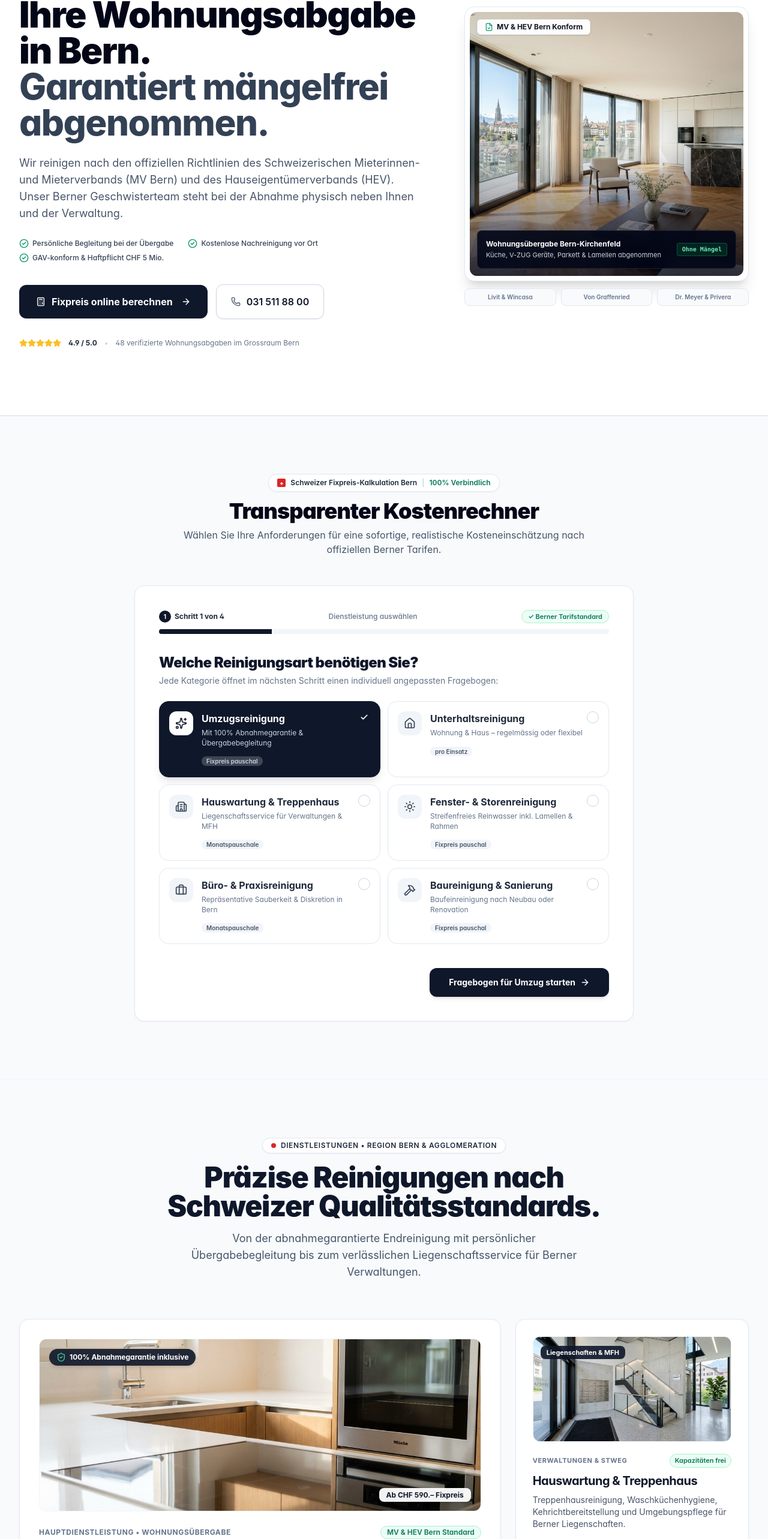
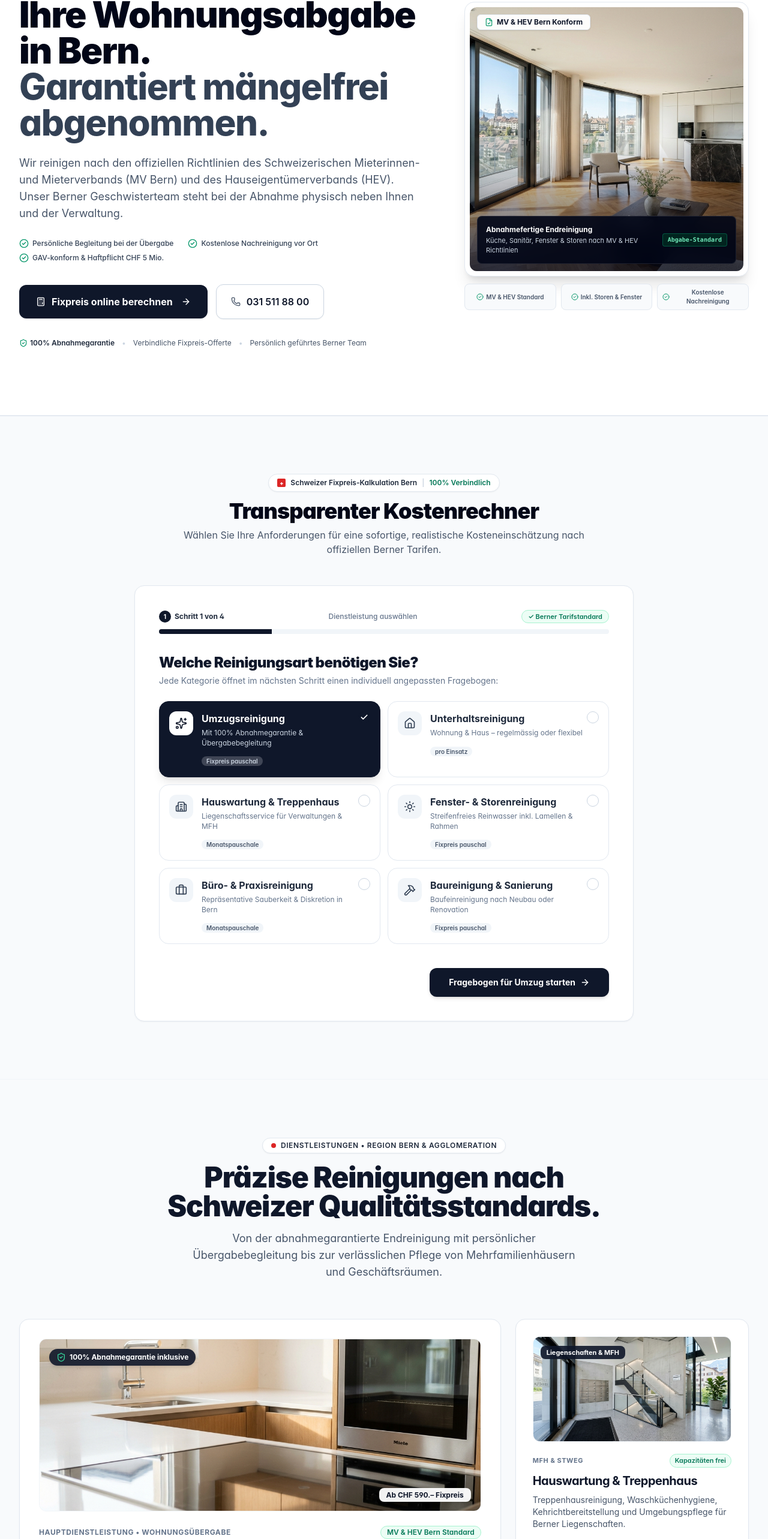
Before and after one commit to drisslourini-debug/aura-reinigung-bern, a Next.js app: page / in a window 1280 px wide. Shown: the part 220-2786 px from the top of the page at 60% size. Built offline with nearby package versions, Linux system fonts and the light colour scheme.

Commit message:
feat(copy): grounded and authentic Swiss copy, eliminate unverified claims and property management name-dropping

```diff
--- a/scripts/test-audit-deep.js
+++ b/scripts/test-audit-deep.js
@@ -40,7 +40,7 @@ async function deepAudit() {
       const parsed = JSON.parse(rawJson);
       console.log(`✓ [PASS] Valid JSON-LD found. @type: ${parsed["@type"]}, Name: ${parsed.name}`);
       console.log(`✓ [PASS] Address: ${parsed.address?.streetAddress}, ${parsed.address?.postalCode} ${parsed.address?.addressLocality}`);
-      console.log(`✓ [PASS] Rating: ${parsed.aggregateRating?.ratingValue} (${parsed.aggregateRating?.reviewCount} Reviews)`);
+      console.log(`✓ [PASS] Services cataloged: ${parsed.hasOfferCatalog?.itemListElement?.length || 0} offers`);
       console.log(`✓ [PASS] Geo: Lat ${parsed.geo?.latitude}, Long ${parsed.geo?.longitude}`);
     } catch (e) {
       console.log(`✗ [FAIL] Invalid JSON-LD syntax: ${e.message}`);
--- a/src/app/layout.tsx
+++ b/src/app/layout.tsx
@@ -137,13 +137,6 @@ export default function RootLayout({
         closes: "17:00",
       },
     ],
-    aggregateRating: {
-      "@type": "AggregateRating",
-      ratingValue: "4.9",
-      reviewCount: "48",
-      bestRating: "5",
-      worstRating: "1",
-    },
     hasOfferCatalog: {
       "@type": "OfferCatalog",
       name: "Reinigungsdienstleistungen Kanton Bern",
--- a/src/components/home/BeforeAfterSlider.tsx
+++ b/src/components/home/BeforeAfterSlider.tsx
@@ -47,7 +47,7 @@ export function BeforeAfterSlider() {
             Der Unterschied bei der Wohnungsabgabe
           </h2>
           <p className="mt-3 text-xs sm:text-base text-slate-300">
-            Wischen Sie mit dem Schieberegler, um typische Beanstandungspunkte der Berner Liegenschaftsverwaltungen mit unserem Abgabestandard zu vergleichen.
+            Wischen Sie mit dem Schieberegler, um typische Beanstandungspunkte bei der Wohnungsabgabe mit unserem gründlichen Reinigungsstandard zu vergleichen.
           </p>
 
           {/* Mobile Swipe Badge */}
--- a/src/components/home/BentoGrid.tsx
+++ b/src/components/home/BentoGrid.tsx
@@ -28,7 +28,7 @@ export function BentoGrid() {
             Präzise Reinigungen nach Schweizer Qualitätsstandards.
           </h2>
           <p className="mt-4 text-base sm:text-lg text-slate-600 leading-relaxed max-w-2xl mx-auto">
-            Von der abnahmegarantierte Endreinigung mit persönlicher Übergabebegleitung bis zum verlässlichen Liegenschaftsservice für Berner Verwaltungen.
+            Von der abnahmegarantierte Endreinigung mit persönlicher Übergabebegleitung bis zur verlässlichen Pflege von Mehrfamilienhäusern und Geschäftsräumen.
           </p>
         </div>
 
@@ -133,7 +133,7 @@ export function BentoGrid() {
 
               <div className="flex items-center justify-between mb-2">
                 <span className="text-[11px] font-bold text-slate-500 uppercase tracking-wider">
-                  Verwaltungen & STWEG
+                  MFH & STWEG
                 </span>
                 <span className="text-[11px] font-semibold text-emerald-700 bg-emerald-50 px-2 py-0.5 rounded-full border border-emerald-200">
                   Kapazitäten frei
--- a/src/components/home/CostEstimator.tsx
+++ b/src/components/home/CostEstimator.tsx
@@ -1303,7 +1303,7 @@ export function CostEstimator({ initialService }: CostEstimatorProps = {}) {
                   </span>
                   <span className="inline-flex items-center gap-1.5 text-[11px] text-emerald-300 bg-emerald-950/80 border border-emerald-800/80 px-2.5 py-0.5 rounded-full font-medium">
                     <ShieldCheck className="w-3.5 h-3.5 text-emerald-400" />
-                    <span>Inkl. 8.1% MwSt. & Abnahme</span>
+                    <span>Inkl. 100% Abnahmegarantie</span>
                   </span>
                 </div>
 
--- a/src/components/home/HeroSection.tsx
+++ b/src/components/home/HeroSection.tsx
@@ -10,7 +10,6 @@ import {
   Calculator,
   Phone,
   FileCheck,
-  Star,
 } from "lucide-react";
 import { SITE_CONFIG } from "@/config/site.config";
 
@@ -87,16 +86,16 @@ export function HeroSection() {
               </a>
             </div>
 
-            {/* Real Rating Proof Strip */}
-            <div className="pt-2 flex items-center justify-center lg:justify-start gap-3 text-xs text-slate-500">
-              <div className="flex text-amber-500">
-                {[...Array(5)].map((_, i) => (
-                  <Star key={i} className="w-3.5 h-3.5 fill-amber-400 stroke-amber-400" />
-                ))}
-              </div>
-              <span className="font-bold text-slate-800">4.9 / 5.0</span>
+            {/* Genuine Service Commitments */}
+            <div className="pt-2 flex flex-wrap items-center justify-center lg:justify-start gap-x-3 gap-y-1 text-xs text-slate-600">
+              <span className="font-semibold text-slate-800 flex items-center gap-1">
+                <ShieldCheck className="w-3.5 h-3.5 text-emerald-600" />
+                100% Abnahmegarantie
+              </span>
               <span className="text-slate-300">•</span>
-              <span>48 verifizierte Wohnungsabgaben im Grossraum Bern</span>
+              <span>Verbindliche Fixpreis-Offerte</span>
+              <span className="text-slate-300">•</span>
+              <span>Persönlich geführtes Berner Team</span>
             </div>
           </div>
 
@@ -128,30 +127,33 @@ export function HeroSection() {
                     <div className="flex items-center justify-between text-xs">
                       <div>
                         <div className="font-bold text-white">
-                          Wohnungsübergabe Bern-Kirchenfeld
+                          Abnahmefertige Endreinigung
                         </div>
                         <div className="text-[11px] text-slate-300 mt-0.5">
-                          Küche, V-ZUG Geräte, Parkett & Lamellen abgenommen
+                          Küche, Sanitär, Fenster & Storen nach MV & HEV Richtlinien
                         </div>
                       </div>
                       <span className="text-[10px] font-mono font-bold text-emerald-300 bg-emerald-950/80 px-2 py-0.5 rounded border border-emerald-700/60 shrink-0">
-                        Ohne Mängel
+                        Abgabe-Standard
                       </span>
                     </div>
                   </div>
                 </div>
               </div>
 
-              {/* Swiss Handover Property Management Badges */}
-              <div className="mt-3 grid grid-cols-3 gap-2 text-center text-[10px] font-semibold text-slate-500">
-                <div className="py-1.5 px-2 rounded-lg bg-slate-50 border border-slate-200">
-                  Livit & Wincasa
+              {/* Swiss Handover Quality Standards */}
+              <div className="mt-3 grid grid-cols-3 gap-2 text-center text-[10px] font-semibold text-slate-600">
+                <div className="py-1.5 px-2 rounded-lg bg-slate-50 border border-slate-200 flex items-center justify-center gap-1">
+                  <CheckCircle2 className="w-3 h-3 text-emerald-600 shrink-0" />
+                  <span>MV & HEV Standard</span>
                 </div>
-                <div className="py-1.5 px-2 rounded-lg bg-slate-50 border border-slate-200">
-                  Von Graffenried
+                <div className="py-1.5 px-2 rounded-lg bg-slate-50 border border-slate-200 flex items-center justify-center gap-1">
+                  <CheckCircle2 className="w-3 h-3 text-emerald-600 shrink-0" />
+                  <span>Inkl. Storen & Fenster</span>
                 </div>
-                <div className="py-1.5 px-2 rounded-lg bg-slate-50 border border-slate-200">
-                  Dr. Meyer & Privera
+                <div className="py-1.5 px-2 rounded-lg bg-slate-50 border border-slate-200 flex items-center justify-center gap-1">
+                  <CheckCircle2 className="w-3 h-3 text-emerald-600 shrink-0" />
+                  <span>Kostenlose Nachreinigung</span>
                 </div>
               </div>
             </div>
--- a/src/components/home/RegionalCoverage.tsx
+++ b/src/components/home/RegionalCoverage.tsx
@@ -19,9 +19,10 @@ export function RegionalCoverage() {
             </h2>
 
             <p className="text-slate-600 text-sm sm:text-base leading-relaxed">
-              Als lokaler Geschwisterbetrieb kennen wir die spezifischen Anforderungen der
-              Berner Liegenschaftsverwaltungen (z. B. Von Graffenried, Livit, Wincasa,
-              Privera, Dr. Meyer). Wir sind pünktlich vor Ort und garantieren reibungslose Abläufe.
+              Als lokaler Geschwisterbetrieb sind wir im gesamten Kanton Bern flexibel und zuverlässig
+              für Sie im Einsatz. Wir kennen die strengen Kriterien bei Schweizer
+              Wohnungsabgaben im Detail und reinigen zuverlässig nach den Vorgaben von Vermietern
+              und Eigentümern.
             </p>
 
             <div className="space-y-3 pt-2">
--- a/src/config/services.config.ts
+++ b/src/config/services.config.ts
@@ -130,7 +130,7 @@ export const SERVICES: ServiceItem[] = [
     faqs: [
       {
         question: "Muss ich während der Reinigung zu Hause sein?",
-        answer: "Nein, über 90% unserer Unterhaltskunden übergeben uns einen Schlüssel. Wir arbeiten mit einem gesicherten, protokollierten Schlüsseltresor-System.",
+        answer: "Nein, Sie müssen nicht zwingend vor Ort sein. Viele Kunden übergeben uns einen Schlüssel. Wir arbeiten mit einem gesicherten, protokollierten Schlüsseltresor-System und garantieren höchste Diskretion.",
       },
       {
         question: "Gibt es lange Vertragslaufzeiten?",
@@ -141,16 +141,16 @@ export const SERVICES: ServiceItem[] = [
   {
     slug: "hauswartung-treppenhaus",
     title: "Liegenschaftsservice & Hauswartung Bern",
-    headline: "Werterhalt und makelloser Eindruck für Verwaltungen, Stockwerkeigentümer und MFH.",
+    headline: "Werterhalt und makelloser Eindruck für Mehrfamilienhäuser, Stockwerkeigentümer und Liegenschaften.",
     category: "Liegenschaften",
-    badge: "Für Verwaltungen & STWEG",
+    badge: "Für Liegenschaften & STWEG",
     icon: "Building2",
     image: "/images/service-hauswartung.jpg",
     popular: true,
     heroImageDesc: "Architektonisch elegantes Treppenhaus in Bern mit gepflegtem Terrazzoboden und modernem Licht",
     shortDescription: "Treppenhausreinigung, Waschküchenhygiene, Umgebungsarbeiten, Containerdienst und technische Kontrollgänge.",
     usps: [
-      "Feste Tourdaten und digitale Erledigungsprotokolle für die Verwaltung",
+      "Feste Tourdaten und transparente Erledigungsprotokolle",
       "Rundum-Paket: Treppenhaus, Waschküche, Tiefgarage und Aussenbereich",
       "Leuchtmittel- und Haustechnikkontrolle mit sofortiger Mängelberichterstattung",
       "Zuverlässiger Winterdienst und Kehrichtbereitstellung nach Berner Abfuhrplan",
@@ -182,7 +182,7 @@ export const SERVICES: ServiceItem[] = [
         ],
       },
     ],
-    guaranteeText: "Verlässliche Ausführung nach festem Turnus. Verwaltungen erhalten auf Wunsch monatliche Qualitätsberichte und direkte Schadensmeldungen via Kurznachricht.",
+    guaranteeText: "Verlässliche Ausführung nach festem Turnus. Eigentümer und Auftraggeber erhalten auf Wunsch transparente Ausführungsberichte und direkte Schadensmeldungen.",
     faqs: [
       {
         question: "Für welche Liegenschaftsgrössen lohnt sich Ihr Service?",
```
